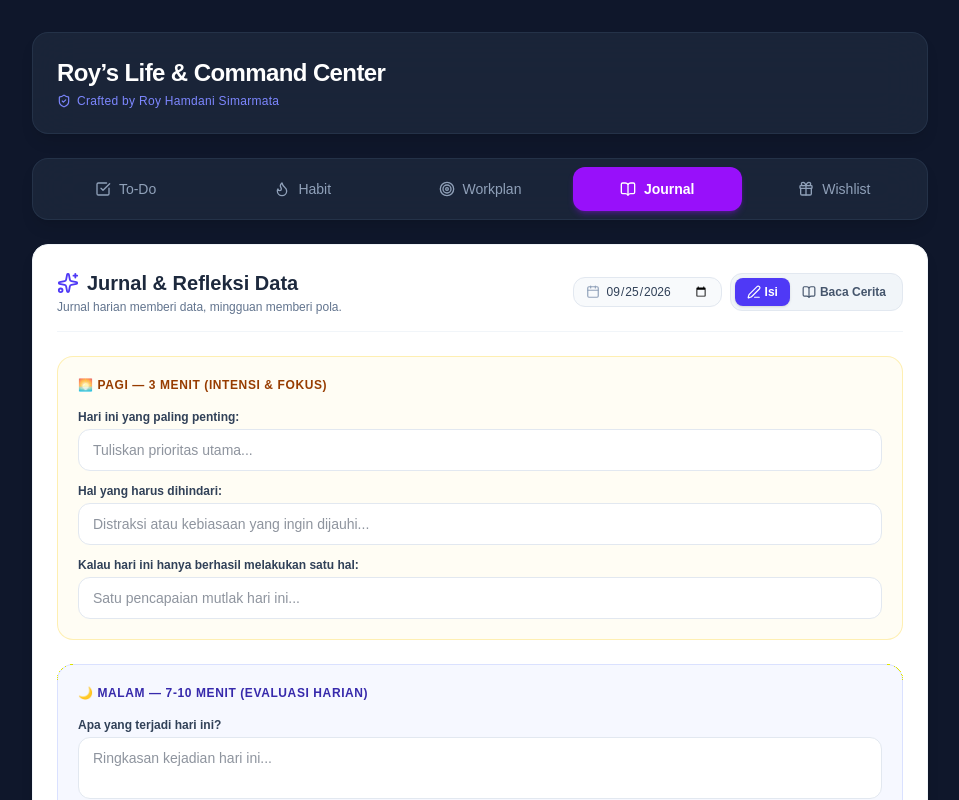
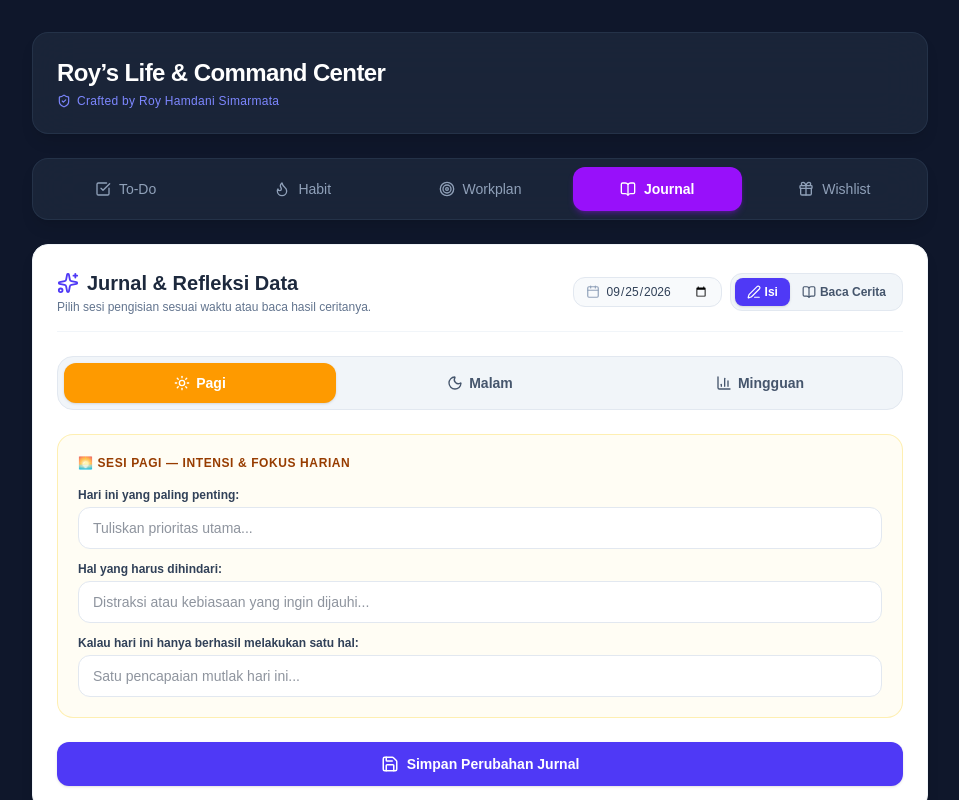
Before and after one commit to jrxroy/life-command-center, a Next.js app: page / in a window 1280 px wide. Both pictures are taken after a click on the button "Journal". Shown: the top 800 px of the page, without its empty margins (160-1119 px from the left). Built offline with nearby package versions, Linux system fonts and the light colour scheme; no server answers; the database is empty.

Commit message:
Update journaling component with session selector (Morning, Evening, Weekly)

```diff
--- a/components/Journaling.tsx
+++ b/components/Journaling.tsx
@@ -2,7 +2,7 @@
 
 import { useState, useEffect } from 'react';
 import { supabase } from '../src/lib/supabase';
-import { BookOpen, Edit3, Save, Calendar, Sparkles } from 'lucide-react';
+import { BookOpen, Edit3, Save, Calendar, Sparkles, Sun, Moon, BarChart3 } from 'lucide-react';
 
 interface JournalEntry {
   id?: string;
@@ -31,6 +31,7 @@ const todayStr = new Date().toISOString().split('T')[0];
 export function Journaling() {
   const [selectedDate, setSelectedDate] = useState(todayStr);
   const [viewMode, setViewMode] = useState<'form' | 'story'>('form');
+  const [activeSection, setActiveSection] = useState<'pagi' | 'malam' | 'mingguan'>('pagi');
   const [loading, setLoading] = useState(false);
 
   const [formData, setFormData] = useState<JournalEntry>({
@@ -69,7 +70,6 @@ export function Journaling() {
     if (data && !error) {
       setFormData(data);
     } else {
-      // Reset form jika tanggal belum ada isinya
       setFormData({
         date,
         pagi_important: '',
@@ -110,7 +110,7 @@ export function Journaling() {
       alert('Gagal menyimpan jurnal: ' + error.message);
     } else {
       alert('Jurnal berhasil disimpan!');
-      setViewMode('story'); // Otomatis pindah ke mode cerita setelah simpan
+      setViewMode('story');
     }
     setLoading(false);
   };
@@ -123,13 +123,13 @@ export function Journaling() {
   return (
     <div className="bg-white p-4 sm:p-6 rounded-2xl shadow-lg border border-slate-100 space-y-6 text-slate-800">
 
-      {/* Header & Navigasi Mode */}
+      {/* Header & Navigasi Utama */}
       <div className="flex flex-col sm:flex-row justify-between items-start sm:items-center gap-4 border-b border-slate-100 pb-4">
         <div>
           <h2 className="text-xl font-bold text-slate-800 flex items-center gap-2">
             <Sparkles className="text-indigo-600" size={22} /> Jurnal & Refleksi Data
           </h2>
-          <p className="text-xs text-slate-500 mt-0.5">Jurnal harian memberi data, mingguan memberi pola.</p>
+          <p className="text-xs text-slate-500 mt-0.5">Pilih sesi pengisian sesuai waktu atau baca hasil ceritanya.</p>
         </div>
 
         <div className="flex items-center gap-2 w-full sm:w-auto justify-between">
@@ -169,13 +169,53 @@ export function Journaling() {
       {loading ? (
         <p className="text-center py-10 text-slate-400 text-sm italic">Memuat data jurnal...</p>
       ) : viewMode === 'form' ? (
-        /* --- MODE FORM PENGISIAN --- */
+        /* --- MODE FORM PENGISIAN DENGAN 3 PILIHAN --- */
+        <div className="space-y-6">
+
+          {/* Tombol Pilihan 3 Mode Sesi */}
+          <div className="grid grid-cols-3 gap-2 bg-slate-100 p-1.5 rounded-2xl border border-slate-200">
+            <button
+              type="button"
+              onClick={() => setActiveSection('pagi')}
+              className={`py-2.5 px-3 rounded-xl font-semibold text-xs sm:text-sm transition flex items-center justify-center gap-1.5 cursor-pointer ${
+                activeSection === 'pagi'
+                  ? 'bg-amber-500 text-white shadow-sm'
+                  : 'text-slate-600 hover:bg-slate-200/60'
+              }`}
+            >
+              <Sun size={16} /> <span>Pagi</span>
+            </button>
+            <button
+              type="button"
+              onClick={() => setActiveSection('malam')}
+              className={`py-2.5 px-3 rounded-xl font-semibold text-xs sm:text-sm transition flex items-center justify-center gap-1.5 cursor-pointer ${
+                activeSection === 'malam'
+                  ? 'bg-indigo-600 text-white shadow-sm'
+                  : 'text-slate-600 hover:bg-slate-200/60'
+              }`}
+            >
+              <Moon size={16} /> <span>Malam</span>
+            </button>
+            <button
+              type="button"
+              onClick={() => setActiveSection('mingguan')}
+              className={`py-2.5 px-3 rounded-xl font-semibold text-xs sm:text-sm transition flex items-center justify-center gap-1.5 cursor-pointer ${
+                activeSection === 'mingguan'
+                  ? 'bg-emerald-600 text-white shadow-sm'
+                  : 'text-slate-600 hover:bg-slate-200/60'
+              }`}
+            >
+              <BarChart3 size={16} /> <span>Mingguan</span>
+            </button>
+          </div>
+
           <form onSubmit={handleSave} className="space-y-6">
 
             {/* SESI PAGI */}
-          <div className="bg-amber-50/50 border border-amber-200/60 p-4 sm:p-5 rounded-2xl space-y-4">
+            {activeSection === 'pagi' && (
+              <div className="bg-amber-50/50 border border-amber-200/60 p-4 sm:p-5 rounded-2xl space-y-4 animate-fadeIn">
                 <h3 className="text-xs font-bold text-amber-800 uppercase tracking-wider flex items-center gap-1.5">
-              🌅 PAGI — 3 Menit (Intensi & Fokus)
+                  🌅 SESI PAGI — Intensi & Fokus Harian
                 </h3>
                 <div className="space-y-3">
                   <div>
@@ -210,11 +250,13 @@ export function Journaling() {
                   </div>
                 </div>
               </div>
+            )}
 
             {/* SESI MALAM */}
-          <div className="bg-indigo-50/50 border border-indigo-200/60 p-4 sm:p-5 rounded-2xl space-y-4">
+            {activeSection === 'malam' && (
+              <div className="bg-indigo-50/50 border border-indigo-200/60 p-4 sm:p-5 rounded-2xl space-y-4 animate-fadeIn">
                 <h3 className="text-xs font-bold text-indigo-800 uppercase tracking-wider flex items-center gap-1.5">
-              🌙 MALAM — 7-10 Menit (Evaluasi Harian)
+                  🌙 SESI MALAM — Evaluasi Harian
                 </h3>
                 <div className="space-y-3">
                   <div>
@@ -279,11 +321,13 @@ export function Journaling() {
                   </div>
                 </div>
               </div>
+            )}
 
-          {/* SESI MINGGUAN (Opsional / Audit Berkala) */}
-          <div className="bg-emerald-50/50 border border-emerald-200/60 p-4 sm:p-5 rounded-2xl space-y-4">
+            {/* SESI MINGGUAN */}
+            {activeSection === 'mingguan' && (
+              <div className="bg-emerald-50/50 border border-emerald-200/60 p-4 sm:p-5 rounded-2xl space-y-4 animate-fadeIn">
                 <h3 className="text-xs font-bold text-emerald-800 uppercase tracking-wider flex items-center gap-1.5">
-              📊 MINGGUAN — 20 Menit (Audit Pola & Evaluasi)
+                  📊 SESI MINGGUAN — Audit Pola & Evaluasi Berkala
                 </h3>
                 <div className="grid grid-cols-1 sm:grid-cols-2 gap-3">
                   <div>
@@ -342,14 +386,16 @@ export function Journaling() {
                   </div>
                 </div>
               </div>
+            )}
 
             <button
               type="submit"
               className="w-full bg-indigo-600 hover:bg-indigo-700 text-white py-3 rounded-xl font-semibold flex items-center justify-center gap-2 text-sm transition shadow-sm cursor-pointer"
             >
-            <Save size={18} /> Simpan Jurnal
+              <Save size={18} /> Simpan Perubahan Jurnal
             </button>
           </form>
+        </div>
       ) : (
         /* --- MODE BACA CERITA NARATIF (1 FILE UTUH) --- */
         <div className="bg-slate-50 border border-slate-200 rounded-2xl p-6 sm:p-8 space-y-6 leading-relaxed">
```
Lines whose indentation alone changed are shown as unchanged.
